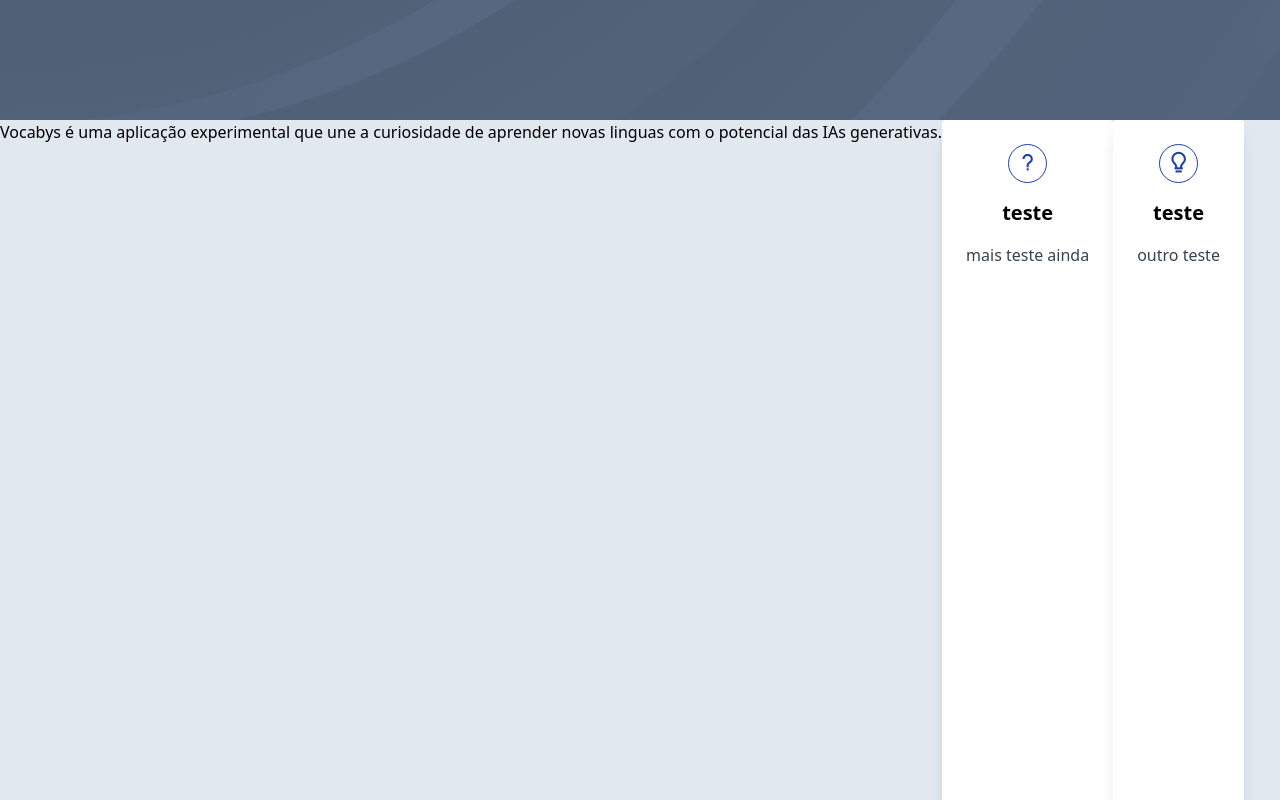
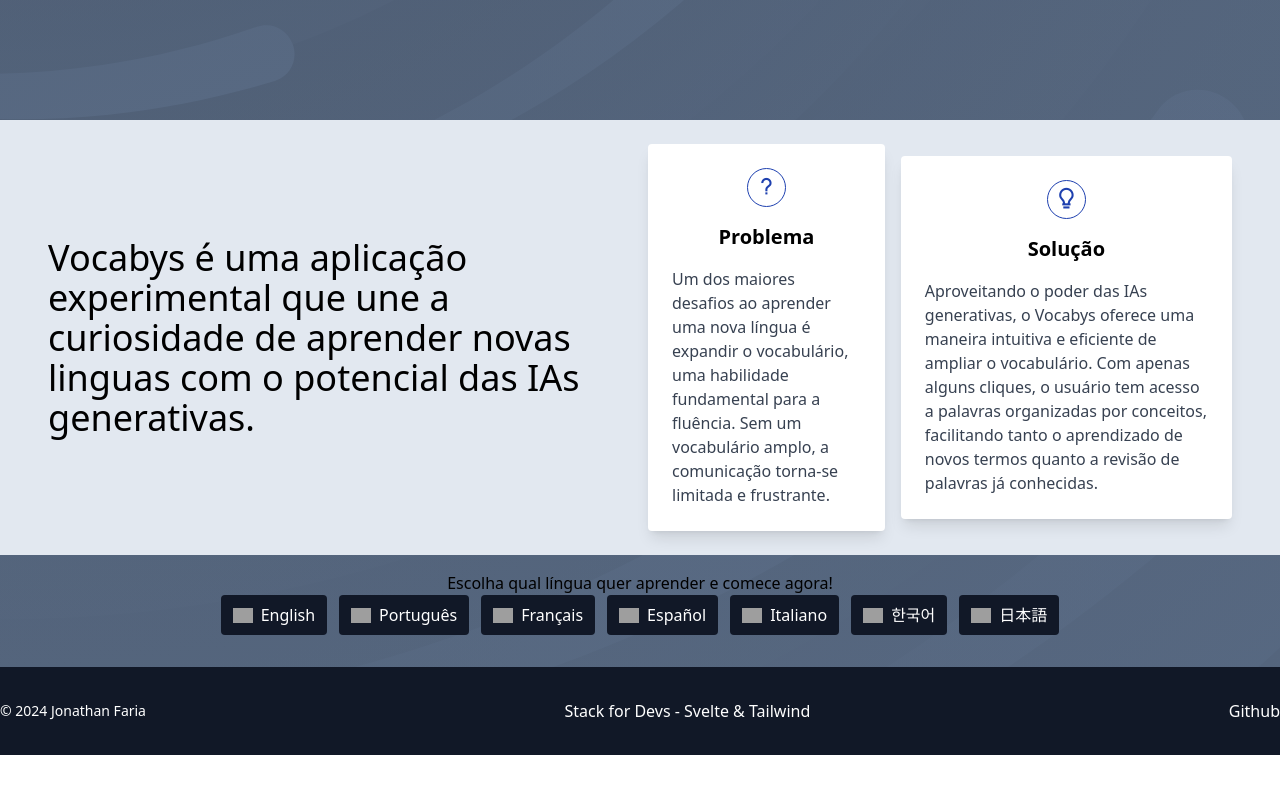
Before and after one commit to jfdsn/vocabys, a SvelteKit app: page / in a window 1280 px wide. Shown: the part 760-1560 px from the top of the page. After the commit the page ends 1515 px from the top, so only its background shows below. Built offline with nearby package versions, Linux system fonts and the light colour scheme; grey boxes are pictures that could not be loaded.

Commit message:
Changes to SimpleCard component & section about

```diff
--- a/src/lib/components/SimpleCard.svelte
+++ b/src/lib/components/SimpleCard.svelte
@@ -4,7 +4,7 @@
     export let cardContent: string;
 </script>
 
-<div class="max-w-sm rounded overflow-hidden shadow-lg p-6 bg-white">
+<div class="flex flex-col rounded overflow-hidden shadow-lg p-6 bg-white">
     <!-- Icon -->
     <div class="flex justify-center">
       <i class={`bx bx-${iconName} bx-sm bx-border-circle border-blue-800 text-blue-800`}></i>
@@ -14,7 +14,7 @@
     <h2 class="text-xl font-semibold text-center mt-4"> { cardTitle }</h2>
 
     <!-- Content -->
-    <p class="mt-4 text-gray-700 text-center">
+    <p class="mt-4 text-gray-700 text-start">
       { cardContent }
     </p>
 </div>
--- a/src/routes/+page.svelte
+++ b/src/routes/+page.svelte
@@ -5,9 +5,11 @@
 </script>
 
 <section class="flex pt-24 pb-12 px-12 h-svh">
-    <span class="flex items-center justify-center w-1/3 text-7xl text-zinc-50">
+    <div class="flex items-center justify-center w-1/3 px-6">
+        <span class="text-7xl text-zinc-50">
             Precisando reforçar seu vocabulário em outras linguas?
         </span>
+    </div>
 
     <div class="flex items-center justify-center flex-grow text-5xl">
         <span class="text-zinc-50">Então veio ao&nbsp;</span>
@@ -16,21 +18,26 @@
     </div>
 </section>
 
-<section id="about" class="flex h-svh bg-slate-200 min-h-48">
-    <span>
-        Vocabys é uma aplicação experimental que une a curiosidade de aprender novas linguas com o potencial
-        das IAs generativas.
+<section id="about" class="flex p-6 bg-slate-200 min-h-96">
+    <div class="grid grid-cols-4 gap-4 items-center justify-center px-6">
+        <div class="col-span-2">
+            <span class="text-4xl text-justify">
+                Vocabys é uma aplicação experimental que une a curiosidade de aprender novas linguas com o potencial das IAs generativas.
             </span>
+        </div>
+        <div class="col-span-2 flex items-center justify-center flex-grow space-x-4">
             <SimpleCard
                 iconName = "question-mark"
-        cardTitle = "teste"
-        cardContent = "mais teste ainda"
+                cardTitle = "Problema"
+                cardContent = "Um dos maiores desafios ao aprender uma nova língua é expandir o vocabulário, uma habilidade fundamental para a fluência. Sem um vocabulário amplo, a comunicação torna-se limitada e frustrante."
             />
             <SimpleCard
                 iconName = "bulb"
-        cardTitle = "teste"
-        cardContent = "outro teste"
+                cardTitle = "Solução"
+                cardContent = "Aproveitando o poder das IAs generativas, o Vocabys oferece uma maneira intuitiva e eficiente de ampliar o vocabulário. Com apenas alguns cliques, o usuário tem acesso a palavras organizadas por conceitos, facilitando tanto o aprendizado de novos termos quanto a revisão de palavras já conhecidas."
             />
+        </div>
+    </div>
 </section>
 
 <section id="start" class="flex flex-col h-6 items-center p-4">
```
Lines whose indentation alone changed are shown as unchanged.
